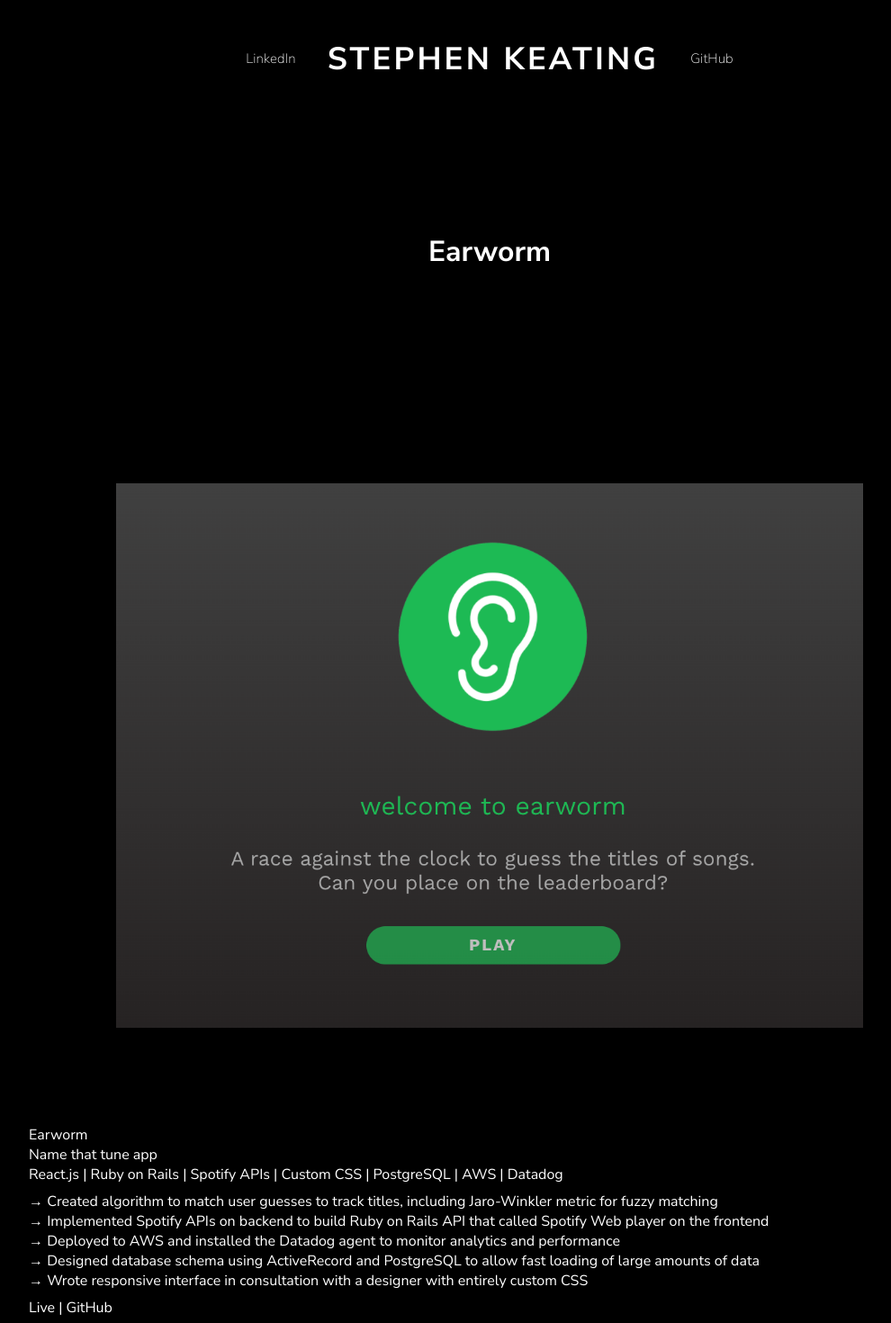
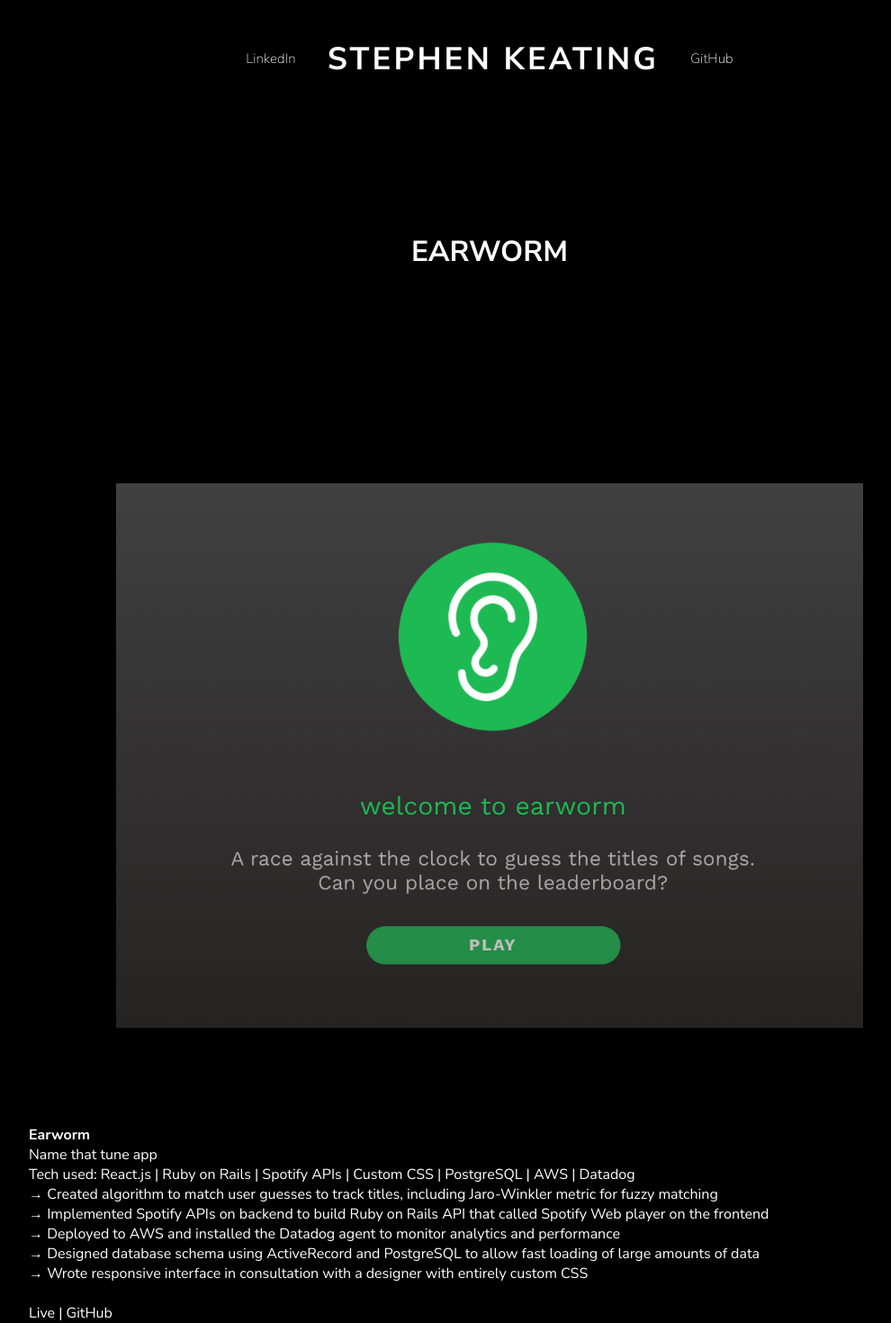
Before and after one commit to stephenkeating/keating-portfolio, a React (Create React App) app: page /earworm in a window 1280 px wide. Shown: the top 1470 px of the page at 90% size, without its empty margins (96-1086 px from the left). Built offline with nearby package versions, Linux system fonts and the light colour scheme.

Commit message:
cleaning up variables

```diff
--- a/src/App.css
+++ b/src/App.css
@@ -154,3 +154,12 @@ margin-bottom: .5em;
   margin-top: 20%;
   width: 90%;
 }
+
+.product-page-title {
+  font-weight: 800;
+  text-transform: uppercase;
+}
+
+.project-page-sub-title {
+  font-weight: 800;
+}
--- a/src/Pages/Earworm.js
+++ b/src/Pages/Earworm.js
@@ -16,33 +16,35 @@ const Earworm = () => {
 
   return (
     <div className='project-page'>
-      <h1>
+      <h1 className='product-page-title'>
         {title}
       </h1>
       <h1>
         <img className='project-page-image' src={ require(`../Assets/${shortName}.png`) } alt={`${title} screenshot`}/>
       </h1>
-      <div className='project-page-title'>
+      <div className='project-page-sub-title'>
         {title}
       </div>
       <div className='project-page-description'>
         { description }
       </div>
-      <div className='project-card-tech'>
+      <div className='project-page-tech'>
+        {'Tech used: '}
         { tech.map((t, i) =>
                     <span>
                       { (i ? ' | ': '') + t }
                     </span>
         )}
       </div>
-      <div className='project-card-bullets'>
+      <div className='project-page-bullets'>
         { bullets.map(bullet =>
                       <div>
                         {'→ '}{ bullet }
                       </div>
           )}
       </div>
-      <div className='project-card-links'>
+      <br></br>
+      <div className='project-page-links'>
         <a href={url} target="_blank" rel="noopener noreferrer">Live</a>
         {' | '}
         <a href={github} target="_blank" rel="noopener noreferrer">GitHub</a>
```
